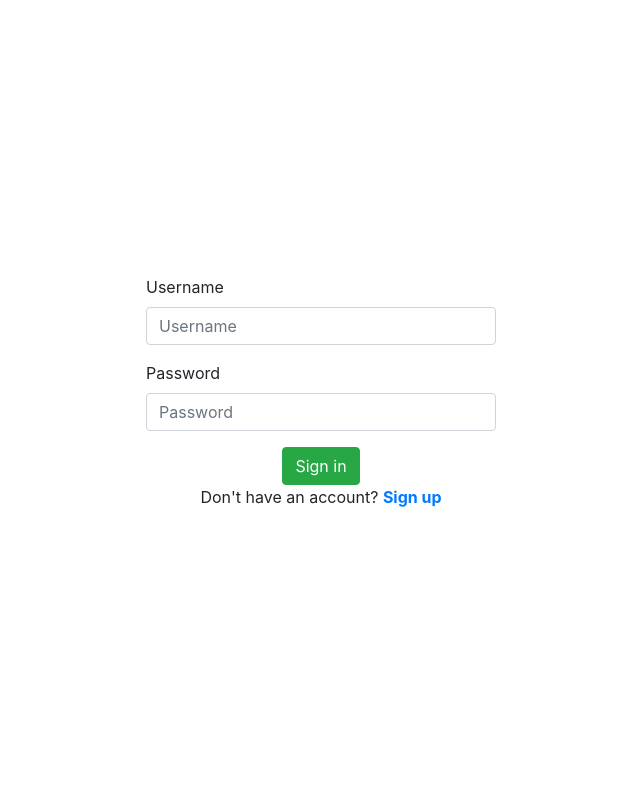
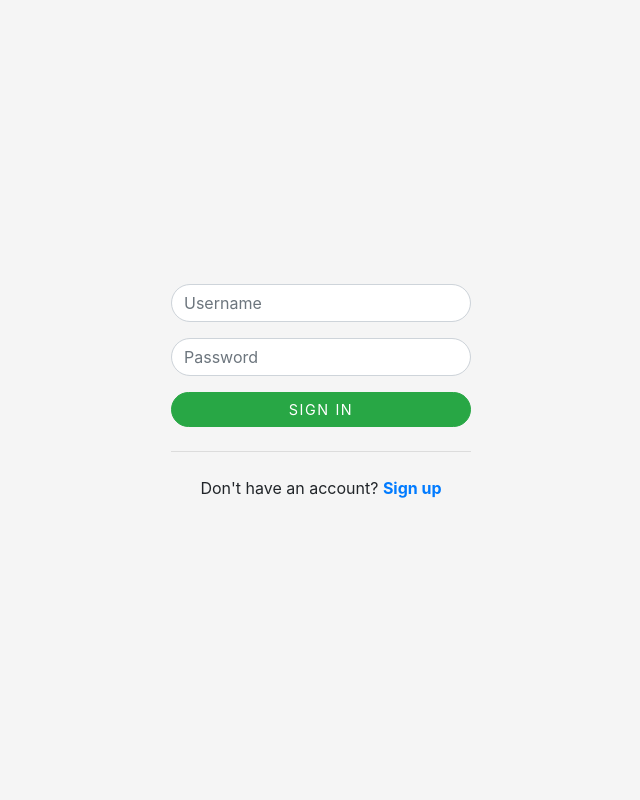
Before and after one commit to defytheflow/first-website, a Django app: page /sign-in in a window 1280 px wide. Shown: the whole page, without its empty margins (319-959 px from the left). Run offline with Django 3.2, Linux system fonts and the light colour scheme; some libraries are stand-ins or nearby versions.

Commit message:
Style sign up and sign in pages
Type: feat

```diff
--- a/src/apps/accounts/forms.py
+++ b/src/apps/accounts/forms.py
@@ -19,3 +19,7 @@ class SignInForm(AuthenticationForm):
     def __init__(self, *args, **kwargs):
         super().__init__(*args, **kwargs);
         self.fields['username'].widget.attrs.pop("autofocus", None)
+
+    error_messages = {
+        'invalid_login': 'Incorrect username or password',
+    }
--- a/src/apps/accounts/static/accounts/css/style.css
+++ b/src/apps/accounts/static/accounts/css/style.css
@@ -2,6 +2,31 @@ html, body {
   height: 100%;
 }
 
-.container {
-  height: 100%;
+body {
+  display: -ms-flexbox;
+  display: flex;
+  -ms-flex-align: center;
+  align-items: center;
+  padding-top: 40px;
+  padding-bottom: 40px;
+  background-color: #f5f5f5; /* light grey */
 }
+
+.form-account {
+    width: 100%;
+    max-width: 330px;
+    padding: 15px;
+    margin: auto;
+}
+
+.form-account input {
+  height: auto;
+  border-radius: 2rem;
+}
+
+.form-account button {
+    font-size: 90%;
+    border-radius: 5rem;
+    letter-spacing: .1rem;
+    transition: all 0.2s;
+}
--- a/src/apps/accounts/templates/accounts/sign-in.html
+++ b/src/apps/accounts/templates/accounts/sign-in.html
@@ -3,32 +3,28 @@
 {% load static %}
 {% load bootstrap4 %}
 
-{% block title %} Sign in {% endblock %}
+{% block title %} Sign in • defytheschool {% endblock %}
 
 {% block css %}
   <link rel="stylesheet" href="{% static 'accounts/css/style.css' %}">
 {% endblock %}
 
 {% block content %}
-  <div class="container">
-    <div class="row justify-content-center h-100">
-      <div class="col-sm-4 my-auto">
+  <div class="container text-center">
+    <form class="form-account" action="{% url 'sign-in' %}" method="post">
+      {% csrf_token %}
 
-        <form action="{% url 'sign-in' %}" method="post">{% csrf_token %}
-          {% for field in form %}
-            {% bootstrap_field field %}
-          {% endfor %}
+      {% bootstrap_form_errors form %}
+      {% for field in form %}
+        {% bootstrap_field field show_label=False %}
+      {% endfor %}
 
-          <div class="text-center">
-            {% bootstrap_button "Sign in" button_type="submit" button_class="btn-success" %}
-          </div>
-        </form>
+      <button class="btn btn-block btn-success text-uppercase" type="submit">
+        Sign in</button>
 
-        <div class="text-center">
-          <p>Don't have an account? <a href="{% url 'sign-up' %}"><b>Sign up</b></a></p>
-        </div>
+      <hr class="my-4">
 
-      </div>
-    </div>
+      <p>Don't have an account? <a href="{% url 'sign-up' %}"><b>Sign up</b></a></p>
+    </form>
   </div>
 {% endblock %}
--- a/src/apps/accounts/urls.py
+++ b/src/apps/accounts/urls.py
@@ -1,9 +1,9 @@
 from django.urls import path
 
-from .views import SignUpView, SignInView, SignOutView
+from .views import SignInPage, SignUpPage, SignOutView
 
 urlpatterns = [
-    path('sign-up', SignUpView.as_view(), name='sign-up'),
-    path('sign-in', SignInView.as_view(), name='sign-in'),
+    path('sign-in',  SignInPage.as_view(),  name='sign-in'),
+    path('sign-up',  SignUpPage.as_view(),  name='sign-up'),
     path('sign-out', SignOutView.as_view(), name='sign-out'),
 ]
--- a/src/apps/accounts/views.py
+++ b/src/apps/accounts/views.py
@@ -8,25 +8,7 @@ from .forms import SignUpForm, SignInForm
 
 
 @method_decorator(anonymous_required, name='dispatch')
-class SignUpView(View):
-
-    template_name = 'accounts/sign-up.html'
-    form_class = SignUpForm
-
-    def get(self, request):
-        form = self.form_class()
-        return render(request, self.template_name, {'form': form})
-
-    def post(self, request):
-        form = self.form_class(data=request.POST)
-        if form.is_valid():
-            user = form.save()
-            return redirect('sign-in')
-        return render(request, self.template_name, {'form': form})
-
-
-@method_decorator(anonymous_required, name='dispatch')
-class SignInView(View):
+class SignInPage(View):
 
     template_name = 'accounts/sign-in.html'
     form_class = SignInForm
@@ -40,7 +22,25 @@ class SignInView(View):
         if form.is_valid():
             user = form.get_user()
             login(request, user)
-            return redirect('home')
+            return redirect(f'/{user.username}')
+        return render(request, self.template_name, {'form': form})
+
+
+@method_decorator(anonymous_required, name='dispatch')
+class SignUpPage(View):
+
+    template_name = 'accounts/sign-up.html'
+    form_class = SignUpForm
+
+    def get(self, request):
+        form = self.form_class()
+        return render(request, self.template_name, {'form': form})
+
+    def post(self, request):
+        form = self.form_class(data=request.POST)
+        if form.is_valid():
+            form.save()
+            return redirect('sign-in')
         return render(request, self.template_name, {'form': form})
 
 
--- a/src/apps/profiles/templates/profiles/profile.html
+++ b/src/apps/profiles/templates/profiles/profile.html
@@ -5,5 +5,7 @@
 {% endblock %}
 
 {% block content %}
-
+  <div class="container">
+    Welcome, defytheschooler!
+  </div>
 {% endblock %}
--- a/src/apps/profiles/views.py
+++ b/src/apps/profiles/views.py
@@ -1,7 +1,11 @@
 from django.shortcuts import render
 from django.views.generic.base import TemplateView
+from django.views import View
+from django.contrib.auth.decorators import login_required
+from django.utils.decorators import method_decorator
 
 
+@method_decorator(login_required(redirect_field_name=None), name='dispatch')
 class ProfilePageView(TemplateView):
 
     template_name = 'profiles/profile.html'
--- a/src/root/settings.py
+++ b/src/root/settings.py
@@ -101,3 +101,6 @@ USE_TZ = True
 # Static files (CSS, JavaScript, Images)
 STATIC_URL = '/static/'
 STATIC_DIRS = [os.path.join(APPS_DIR, 'static')]
+
+
+LOGIN_URL = '/'
--- a/src/root/urls.py
+++ b/src/root/urls.py
@@ -2,8 +2,8 @@ from django.contrib import admin
 from django.urls import path, include
 from django.views.generic.base import TemplateView
 
+
 urlpatterns = [
-    # home
     path('', TemplateView.as_view(template_name='home.html'), name='home'),
     # admin
     path('admin/', admin.site.urls),
--- a/src/templates/home.html
+++ b/src/templates/home.html
@@ -1,7 +1,10 @@
 {% extends 'base.html' %}
 {% load bootstrap4 %}
 
-{% block title %} Home {% endblock %}
+{% block title %} defytheschool {% endblock %}
 
 {% block content %}
+  <div class="container">
+
+  </div>
 {% endblock %}
--- a/src/templates/includes/auth-navbar.html
+++ b/src/templates/includes/auth-navbar.html
@@ -2,7 +2,7 @@
   <span class="navbar-brand" href="#">defytheflow</span>
   <ul class="navbar-nav">
     <li class="nav-item">
-      <a class="nav-link" href="{% url 'home' %}">Home</a>
+      <a class="nav-link" href="#">Home</a>
     </li>
     <li class="nav-item">
       <a class="nav-link" href="{% url 'profile' username=request.user.username%}">My profile</a>
```
Also changed, not shown: src/apps/accounts/templates/accounts/sign-up.html (+12 -17 lines), src/db.sqlite3.
